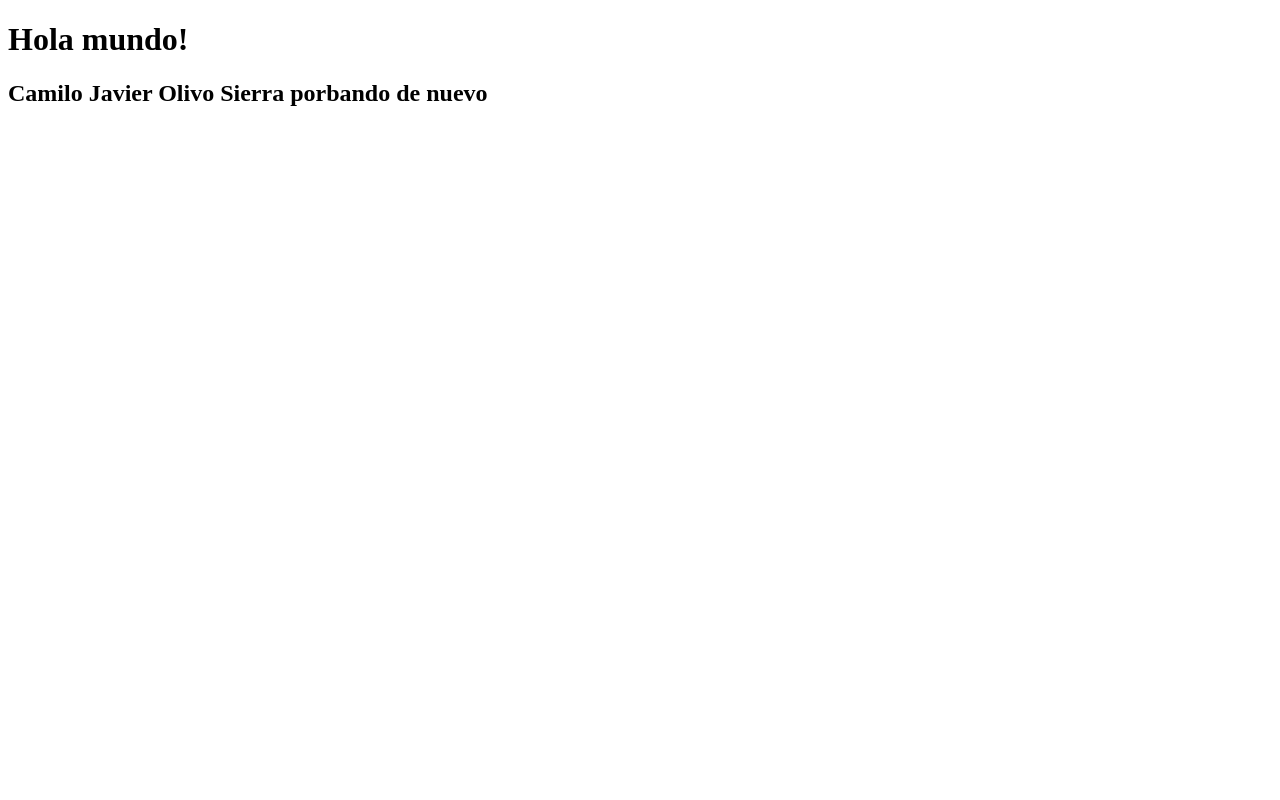
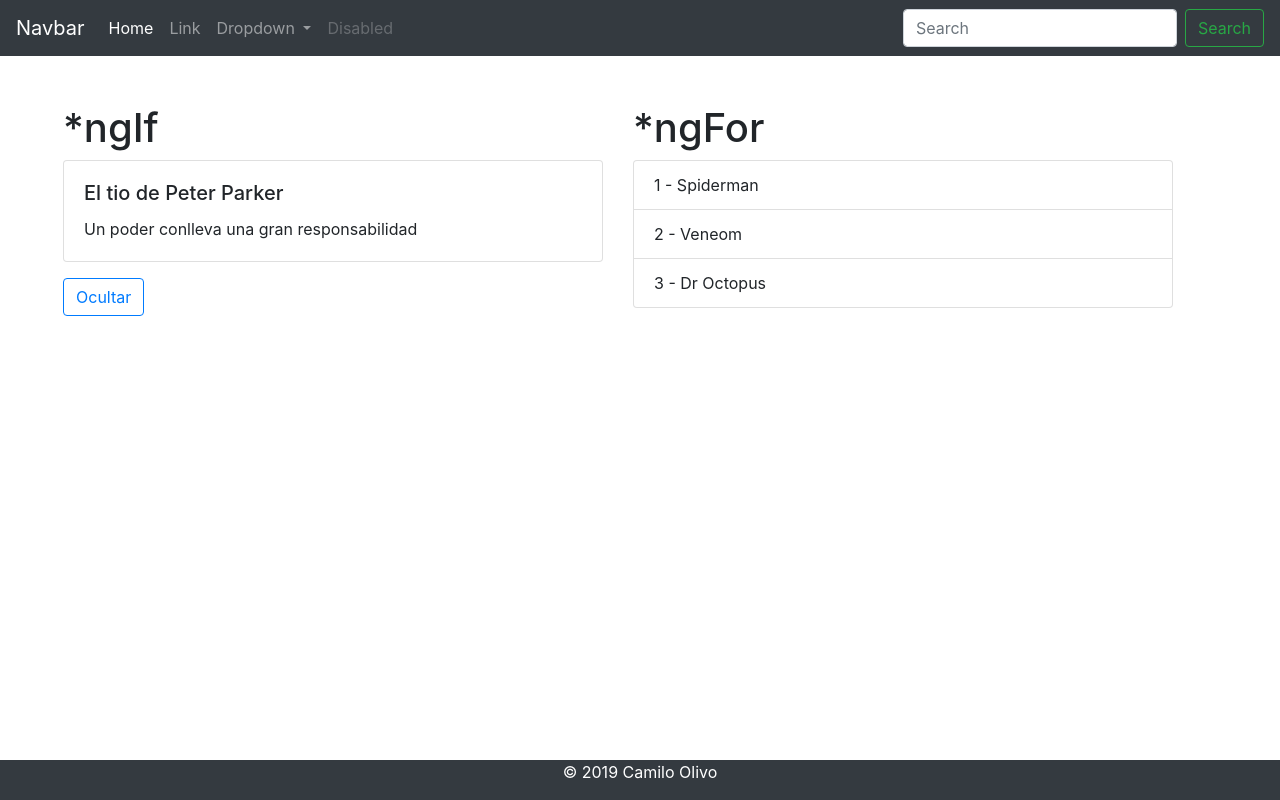
Before and after one commit to olivo1990/Angular, an Angular app: page / in a window 1280 px wide. Built offline with nearby package versions, Linux system fonts and the light colour scheme.

Commit message:
Se suben cambios

```diff
--- a/src/app/app.component.html
+++ b/src/app/app.component.html
@@ -1,2 +1,7 @@
-<h1>{{ title }}</h1>
-<h2>{{ nombre }} {{ apellido }} porbando de nuevo</h2>
+<app-header></app-header>
+
+<div class="container m-5">
+    <app-body></app-body>
+</div>
+
+<app-footer></app-footer>
--- /dev/null
+++ b/src/app/components/body/body.component.html
@@ -0,0 +1,25 @@
+
+<div class="row">
+    <div class="col">
+        <h1>*ngIf</h1>
+        <div class="card mb-3" *ngIf="toogle">
+            <div class="card-body">
+                <h5 class="card-title">{{ frase.autor }}</h5>
+                <p class="card-text">{{ frase.mensaje }}</p>
+
+                <!--<button class="btn btn-primary">Button</button>-->
+            </div>
+        </div>
+        <button class="btn btn-outline-primary" (click)="toogle = !toogle">
+            <span *ngIf="toogle">Ocultar</span>
+            <span *ngIf="!toogle">Mostrar</span>
+        </button>
+    </div>
+
+    <div class="col">
+        <h1>*ngFor</h1>
+        <ul class="list-group">
+            <li *ngFor="let personaje of personajes; let i = index" class="list-group-item">{{ i + 1 }} - {{ personaje }}</li>
+        </ul>
+    </div>
+</div>
--- /dev/null
+++ b/src/app/components/body/body.component.ts
@@ -0,0 +1,19 @@
+import { Component } from '@angular/core';
+
+@Component({
+    selector:'app-body',
+    templateUrl: './body.component.html'
+})
+
+export class BodyComponent{
+    titulo:string = "Hola mundo ¿como estás? body";
+    toogle:boolean = true;
+
+    frase:any = {
+        mensaje: 'Un poder conlleva una gran responsabilidad',
+        autor: 'El tio de Peter Parker'
+    }
+
+    personajes: string[] = ['Spiderman', 'Veneom', ' Dr Octopus '];
+
+}
--- /dev/null
+++ b/src/app/components/footer/footer.component.html
@@ -0,0 +1,9 @@
+<footer class="footer bg-dark text-center">
+    <div class="container">
+
+        <p>
+            &copy; {{ anio }} Camilo Olivo
+        </p>
+
+    </div>
+</footer>
--- /dev/null
+++ b/src/app/components/footer/footer.component.ts
@@ -0,0 +1,19 @@
+import { Component, OnInit } from '@angular/core';
+
+@Component({
+  selector: 'app-footer',
+  templateUrl: './footer.component.html',
+  styleUrls: ['./footer.component.css']
+})
+export class FooterComponent implements OnInit {
+
+  anio:number;
+
+  constructor() {
+    this.anio = new Date().getFullYear();
+  }
+
+  ngOnInit() {
+  }
+
+}
--- /dev/null
+++ b/src/app/components/header/header.component.html
@@ -0,0 +1,35 @@
+<nav class="navbar navbar-expand-lg navbar-dark bg-dark">
+    <a class="navbar-brand" href="#">Navbar</a>
+    <button class="navbar-toggler" type="button" data-toggle="collapse" data-target="#navbarSupportedContent" aria-controls="navbarSupportedContent" aria-expanded="false" aria-label="Toggle navigation">
+      <span class="navbar-toggler-icon"></span>
+    </button>
+
+    <div class="collapse navbar-collapse" id="navbarSupportedContent">
+      <ul class="navbar-nav mr-auto">
+        <li class="nav-item active">
+          <a class="nav-link" href="#">Home <span class="sr-only">(current)</span></a>
+        </li>
+        <li class="nav-item">
+          <a class="nav-link" href="#">Link</a>
+        </li>
+        <li class="nav-item dropdown">
+          <a class="nav-link dropdown-toggle" href="#" id="navbarDropdown" role="button" data-toggle="dropdown" aria-haspopup="true" aria-expanded="false">
+            Dropdown
+          </a>
+          <div class="dropdown-menu" aria-labelledby="navbarDropdown">
+            <a class="dropdown-item" href="#">Action</a>
+            <a class="dropdown-item" href="#">Another action</a>
+            <div class="dropdown-divider"></div>
+            <a class="dropdown-item" href="#">Something else here</a>
+          </div>
+        </li>
+        <li class="nav-item">
+          <a class="nav-link disabled" href="#" tabindex="-1" aria-disabled="true">Disabled</a>
+        </li>
+      </ul>
+      <form class="form-inline my-2 my-lg-0">
+        <input class="form-control mr-sm-2" type="search" placeholder="Search" aria-label="Search">
+        <button class="btn btn-outline-success my-2 my-sm-0" type="submit">Search</button>
+      </form>
+    </div>
+  </nav>
--- a/src/index.html
+++ b/src/index.html
@@ -6,6 +6,10 @@
   <base href="/">
   <meta name="viewport" content="width=device-width, initial-scale=1">
   <link rel="icon" type="image/x-icon" href="favicon.ico">
+
+  <link rel="stylesheet" href="https://stackpath.bootstrapcdn.com/bootstrap/4.3.1/css/bootstrap.min.css" integrity="sha384-ggOyR0iXCbMQv3Xipma34MD+dH/1fQ784/j6cY/iJTQUOhcWr7x9JvoRxT2MZw1T" crossorigin="anonymous">
+  <script src="https://stackpath.bootstrapcdn.com/bootstrap/4.3.1/js/bootstrap.min.js" integrity="sha384-JjSmVgyd0p3pXB1rRibZUAYoIIy6OrQ6VrjIEaFf/nJGzIxFDsf4x0xIM+B07jRM" crossorigin="anonymous"></script>
+
 </head>
 <body>
   <app-root></app-root>
--- a/src/styles.css
+++ b/src/styles.css
@@ -1 +1,8 @@
 /* You can add global styles to this file, and also import other style files */
+
+footer{
+    color: white;
+    position: fixed;
+    width: 100%;
+    bottom: 0;
+}
```
Also changed, not shown: src/app/app.module.ts (+7 -1 lines), src/app/components/header/header.component.ts (added, +10 -0 lines), src/app/components/footer/footer.component.css (added).
